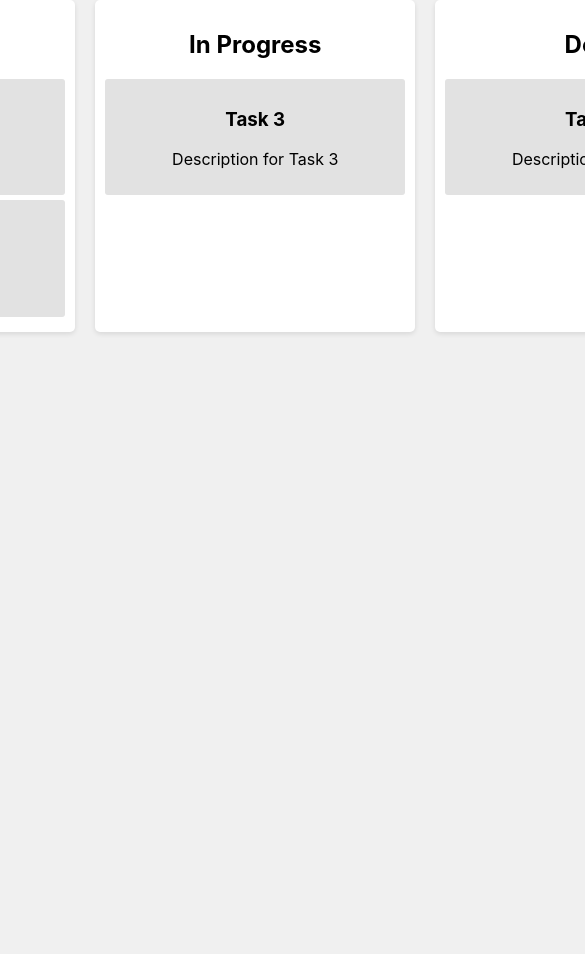
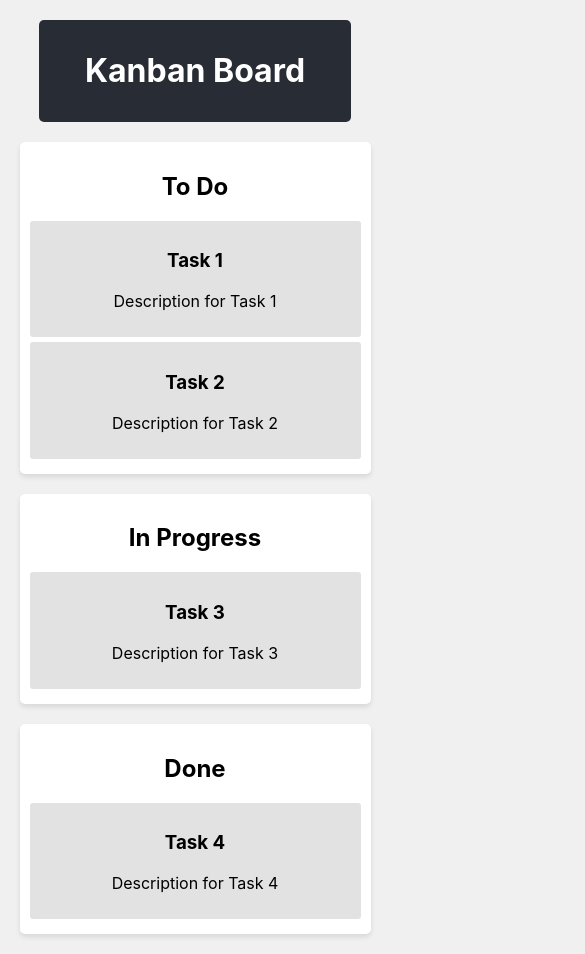
Before and after one commit to vquijano12/my-kanban-board, a React (Create React App) app in the folder kanban-board/: page / in a window 390 px wide. Shown: the top 954 px of the page, 585 px wide, since content can reach past the window. Before the commit the page ends 844 px from the top, so only its background shows below. Built offline with nearby package versions, Linux system fonts and the light colour scheme.

Commit message:
style: update App.css to improve layout and responsiveness

```diff
--- a/kanban-board/src/App.css
+++ b/kanban-board/src/App.css
@@ -1,12 +1,32 @@
 .App {
+  display: flex;
+  flex-direction: column;
+  align-items: flex-start;
+  min-height: 100vh;
+}
+
+.App-header {
+  text-align: center;
+  padding: 10px;
+  background-color: #282c34;
+  color: white;
+  width: 75%;
+  margin: 20px auto 0 auto;
+  border-radius: 5px;
+}
+
+.App-main {
   display: flex;
   text-align: center;
   justify-content: center;
   align-items: flex-start;
-  height: 100vh;
+  flex-grow: 1;
+  max-width: 90%;
+  margin: 20px auto;
 }
 
 .KanbanBoard {
+  flex-wrap: wrap;
   display: flex;
   gap: 20px;
 }
@@ -14,9 +34,10 @@
 .Column {
   background-color: white;
   border-radius: 5px;
-  box-shadow: 0 2px 5px rgba(0, 0, 0, 0.1);
+  box-shadow: 0 3px 5px rgba(0, 0, 0, 0.1);
   padding: 10px;
   width: 300px;
+  flex: 1 1 300px;
 }
 
 .Task {
```
